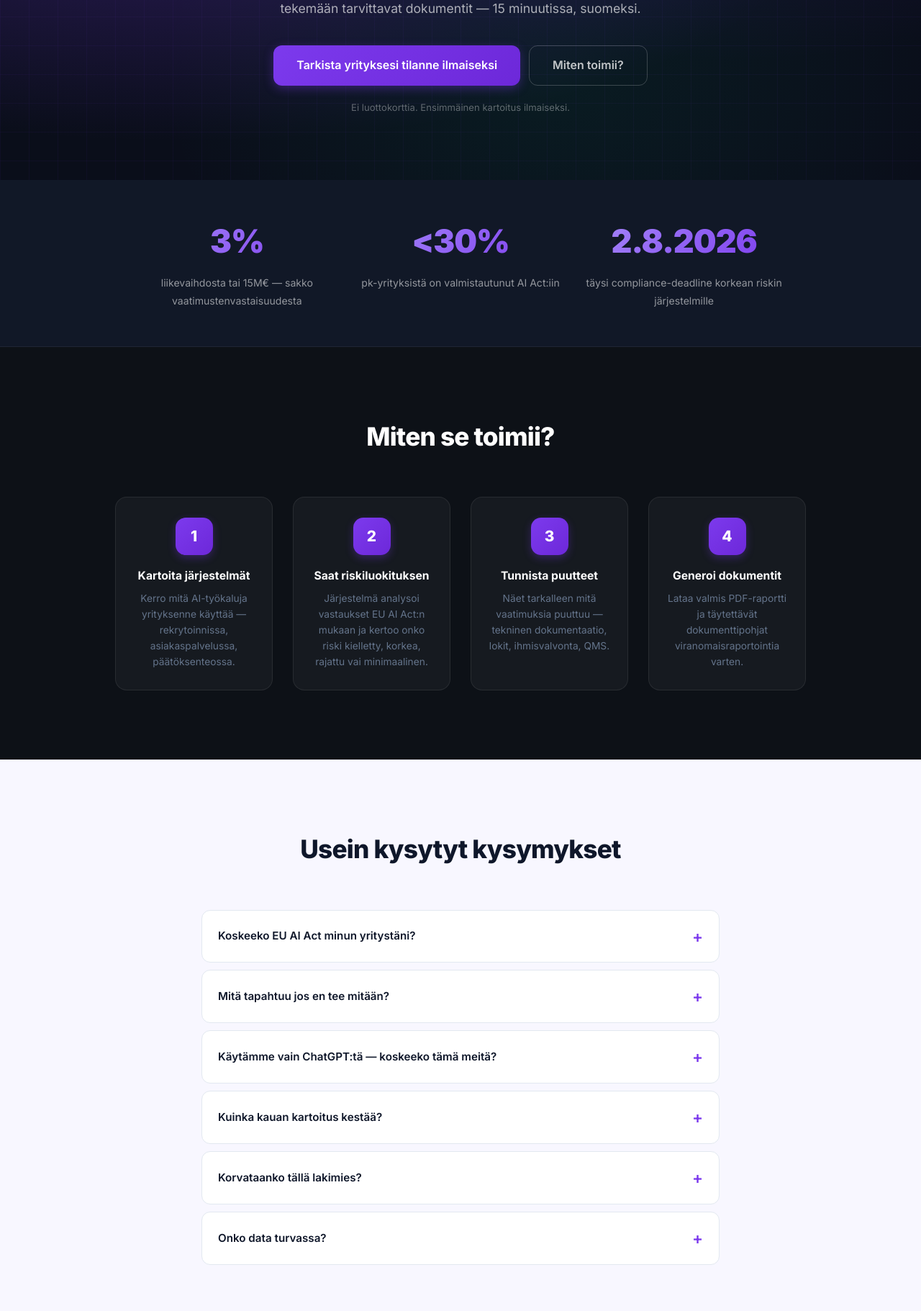
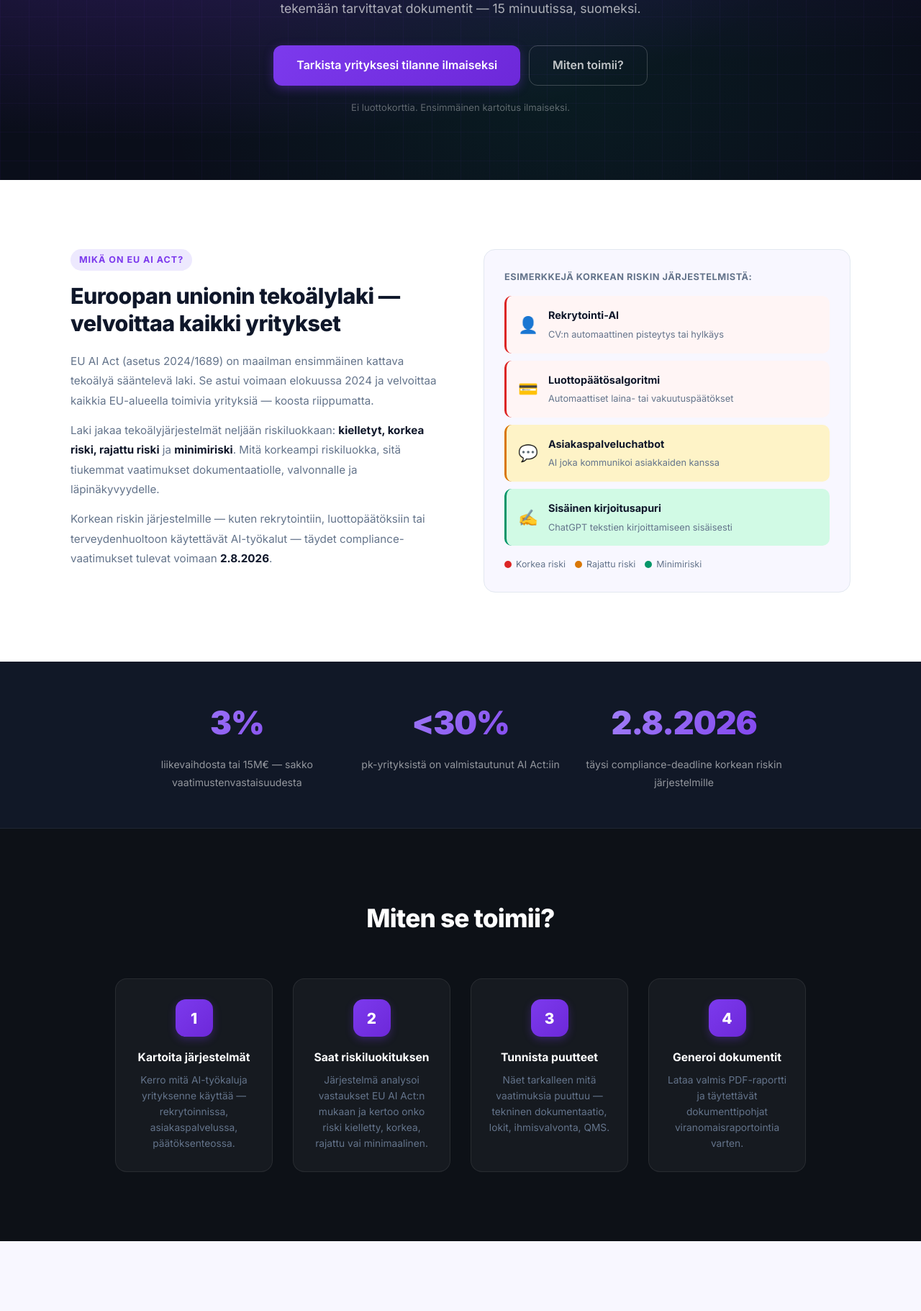
Before and after one commit to jaalankasanova/aiact, a Flask app: page / in a window 1280 px wide. Shown: the part 522-2343 px from the top of the page at 72% size. Run offline with Flask 3, Linux system fonts and the light colour scheme.

Commit message:
Lisää selittävä osio etusivulle: mitä AI Act on + käytännön esimerkit
Co-Authored-By: Claude Sonnet 4.6 <noreply@anthropic.com>

```diff
--- a/static/style.css
+++ b/static/style.css
@@ -232,6 +232,70 @@ body {
   border-color: rgba(255,255,255,0.35);
 }
 .hero-note { font-size: 0.82rem; color: rgba(255,255,255,0.35); }
+
+/* ── Mitä on ─────────────────────────────────────────────────────────────── */
+.mita-on { padding: 96px 24px; background: #fff; }
+.mita-on-grid {
+  max-width: 1100px;
+  margin: 0 auto;
+  display: grid;
+  grid-template-columns: 1fr 1fr;
+  gap: 64px;
+  align-items: start;
+}
+.section-tag {
+  display: inline-block;
+  background: var(--primary-light);
+  color: var(--primary);
+  font-size: 0.78rem;
+  font-weight: 700;
+  text-transform: uppercase;
+  letter-spacing: 1px;
+  padding: 5px 12px;
+  border-radius: 100px;
+  margin-bottom: 16px;
+}
+.mita-on-teksti h2 {
+  font-size: 1.9rem;
+  font-weight: 800;
+  letter-spacing: -0.5px;
+  line-height: 1.25;
+  margin-bottom: 20px;
+}
+.mita-on-teksti p {
+  color: var(--teksti-harmaa);
+  font-size: 0.95rem;
+  line-height: 1.8;
+  margin-bottom: 14px;
+}
+.mita-on-teksti strong { color: var(--teksti); }
+.mita-on-esimerkit {
+  background: var(--bg);
+  border: 1px solid var(--reunaviiva);
+  border-radius: 16px;
+  padding: 28px;
+}
+.esimerkki-otsikko { font-size: 0.8rem; font-weight: 700; text-transform: uppercase; letter-spacing: 0.5px; color: var(--teksti-harmaa); margin-bottom: 16px; }
+.esimerkki-item {
+  display: flex;
+  align-items: center;
+  gap: 14px;
+  padding: 14px 16px;
+  border-radius: 10px;
+  margin-bottom: 10px;
+  border-left: 3px solid;
+}
+.esimerkki-korkea { background: #fff5f5; border-color: var(--vaara); }
+.esimerkki-rajattu { background: var(--varoitus-light); border-color: var(--varoitus); }
+.esimerkki-ok { background: var(--ok-light); border-color: var(--ok); }
+.esimerkki-ikoni { font-size: 1.4rem; flex-shrink: 0; }
+.esimerkki-item strong { font-size: 0.9rem; }
+.esimerkki-item small { color: var(--teksti-harmaa); font-size: 0.8rem; }
+.esimerkki-selite { display: flex; align-items: center; gap: 6px; font-size: 0.78rem; color: var(--teksti-harmaa); margin-top: 16px; flex-wrap: wrap; }
+.piste { width: 10px; height: 10px; border-radius: 50%; display: inline-block; }
+.piste-korkea { background: var(--vaara); }
+.piste-rajattu { background: var(--varoitus); }
+.piste-ok { background: var(--ok); }
 
 /* ── Urgency ──────────────────────────────────────────────────────────────── */
 .urgency {
@@ -663,4 +727,5 @@ body {
   .tulos-header-inner { flex-direction: column; }
   .tulos-body { padding: 24px; }
   .tulos-header { padding: 28px 24px; }
+  .mita-on-grid { grid-template-columns: 1fr; gap: 32px; }
 }
--- a/templates/index.html
+++ b/templates/index.html
@@ -12,6 +12,44 @@
       <a href="#miten" class="btn btn-ghost btn-lg">Miten toimii?</a>
     </div>
     <p class="hero-note">Ei luottokorttia. Ensimmäinen kartoitus ilmaiseksi.</p>
+  </div>
+</section>
+
+<section class="mita-on" id="mita-on">
+  <div class="container">
+    <div class="mita-on-grid">
+      <div class="mita-on-teksti">
+        <div class="section-tag">Mikä on EU AI Act?</div>
+        <h2>Euroopan unionin tekoälylaki — velvoittaa kaikki yritykset</h2>
+        <p>EU AI Act (asetus 2024/1689) on maailman ensimmäinen kattava tekoälyä sääntelevä laki. Se astui voimaan elokuussa 2024 ja velvoittaa kaikkia EU-alueella toimivia yrityksiä — koosta riippumatta.</p>
+        <p>Laki jakaa tekoälyjärjestelmät neljään riskiluokkaan: <strong>kielletyt, korkea riski, rajattu riski</strong> ja <strong>minimiriski</strong>. Mitä korkeampi riskiluokka, sitä tiukemmat vaatimukset dokumentaatiolle, valvonnalle ja läpinäkyvyydelle.</p>
+        <p>Korkean riskin järjestelmille — kuten rekrytointiin, luottopäätöksiin tai terveydenhuoltoon käytettävät AI-työkalut — täydet compliance-vaatimukset tulevat voimaan <strong>2.8.2026</strong>.</p>
+      </div>
+      <div class="mita-on-esimerkit">
+        <div class="esimerkki-otsikko">Esimerkkejä korkean riskin järjestelmistä:</div>
+        <div class="esimerkki-item esimerkki-korkea">
+          <span class="esimerkki-ikoni">👤</span>
+          <div><strong>Rekrytointi-AI</strong><br><small>CV:n automaattinen pisteytys tai hylkäys</small></div>
+        </div>
+        <div class="esimerkki-item esimerkki-korkea">
+          <span class="esimerkki-ikoni">💳</span>
+          <div><strong>Luottopäätösalgoritmi</strong><br><small>Automaattiset laina- tai vakuutuspäätökset</small></div>
+        </div>
+        <div class="esimerkki-item esimerkki-rajattu">
+          <span class="esimerkki-ikoni">💬</span>
+          <div><strong>Asiakaspalveluchatbot</strong><br><small>AI joka kommunikoi asiakkaiden kanssa</small></div>
+        </div>
+        <div class="esimerkki-item esimerkki-ok">
+          <span class="esimerkki-ikoni">✍️</span>
+          <div><strong>Sisäinen kirjoitusapuri</strong><br><small>ChatGPT tekstien kirjoittamiseen sisäisesti</small></div>
+        </div>
+        <div class="esimerkki-selite">
+          <span class="piste piste-korkea"></span> Korkea riski &nbsp;
+          <span class="piste piste-rajattu"></span> Rajattu riski &nbsp;
+          <span class="piste piste-ok"></span> Minimiriski
+        </div>
+      </div>
+    </div>
   </div>
 </section>
 
```
